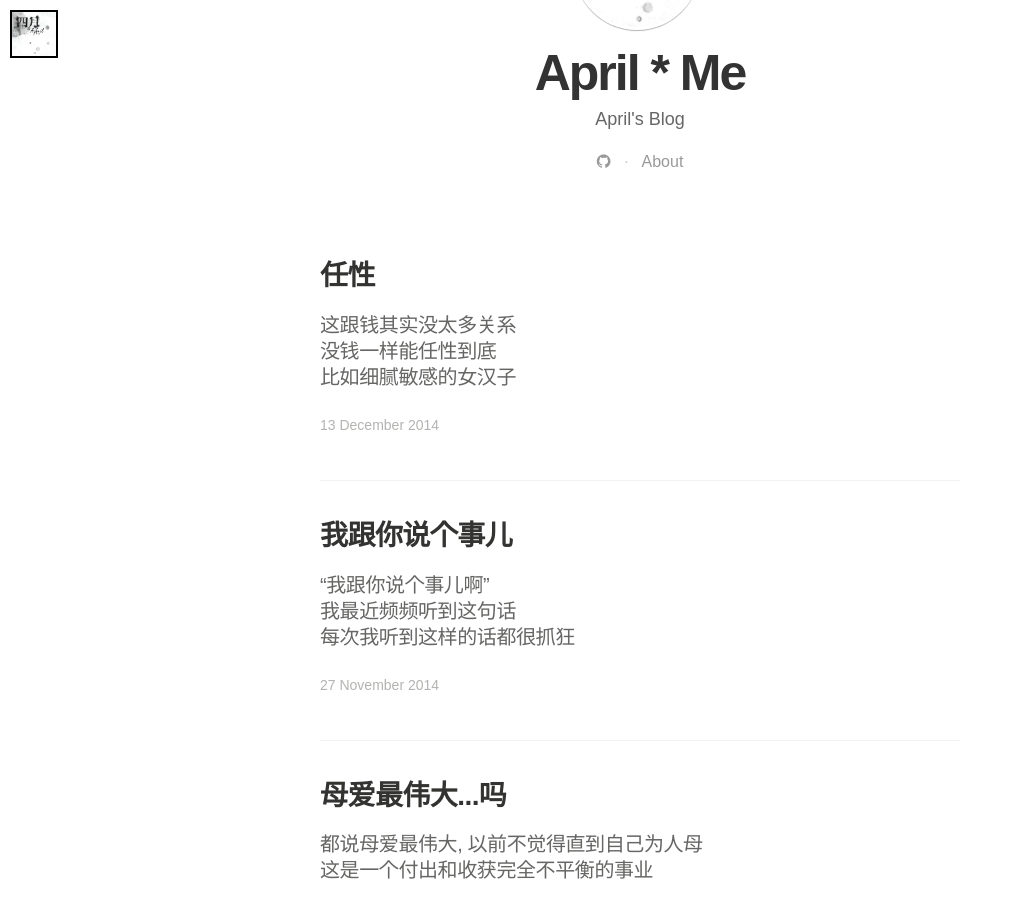
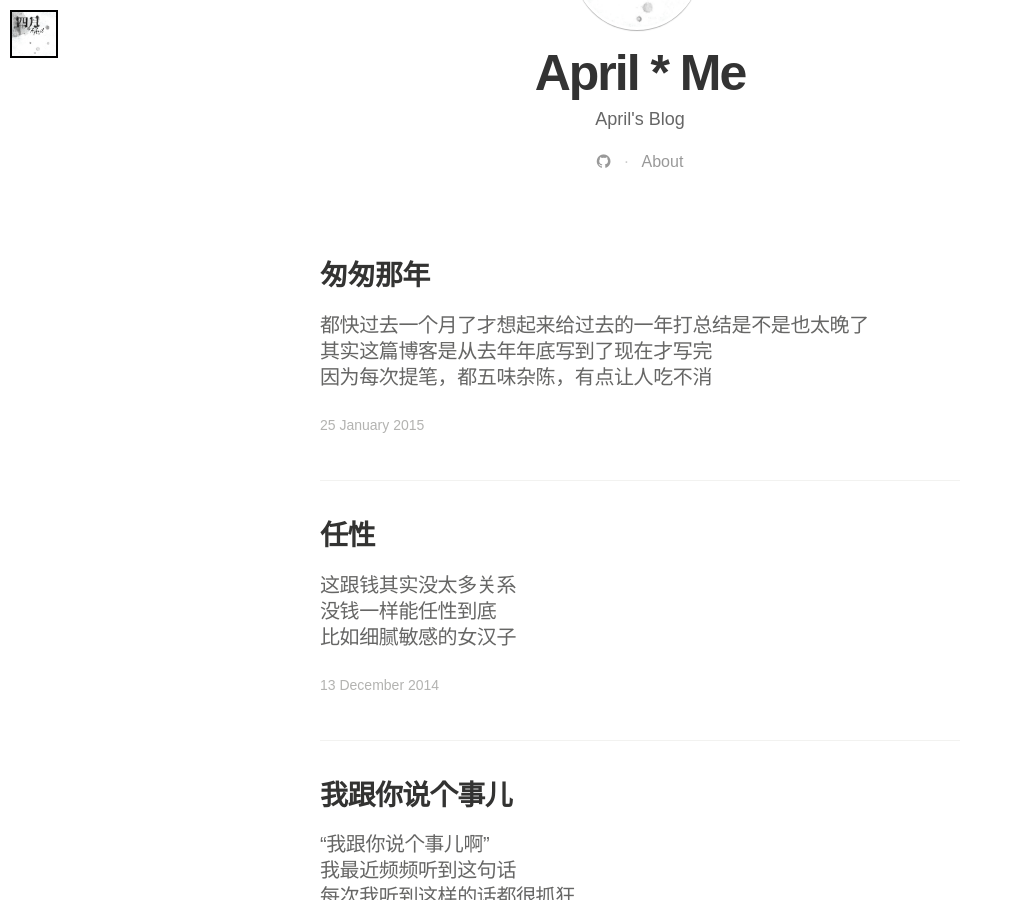
Before and after one commit to aprilnov/BlogSource, a Jekyll site: the page built from index.html, in a window 1280 px wide and 900 px high, scrolled down 486 px. Shown: the whole window, without its empty margins (0-1013 px from the left). Built offline with Jekyll 4.4.1, drawn with Linux system fonts in a browser that asks for light colours; nearby versions of some CDN libraries; some web fonts are replaced; Markdown is read by kramdown in place of the engine named in the settings; the list of posts is cut into pages by our own code; comment, search, counter and statistics services are not loaded.

Commit message:
new post

```diff
--- a/_includes/header.html
+++ b/_includes/header.html
@@ -2,7 +2,7 @@
 
 <a href="{{ site.url }}" rel="nofollow" class="logo-readium"><span class="logo" style="background-image: url({{ site.logo }})"></span></a>
 
-<!----><script type="text/javascript">
+<!--<script type="text/javascript">
 var _bdhmProtocol = (("https:" == document.location.protocol) ? " https://" : " http://");
 document.write(unescape("%3Cscript src='" + _bdhmProtocol + "hm.baidu.com/h.js%3F3b9e146c271cea7d0abd6bc48790a887' type='text/javascript'%3E%3C/script%3E"));
 </script>
@@ -16,6 +16,6 @@ document.write(unescape("%3Cscript src='" + _bdhmProtocol + "hm.baidu.com/h.js%3
   ga('create', 'UA-56431956-1', 'auto');
   ga('send', 'pageview');
 
-</script>
+</script>-->
 
 <!-- header end -->
--- /dev/null
+++ b/_posts/2015-01-25-passing-2014.markdown
@@ -0,0 +1,32 @@
+---
+layout: post
+title:  "匆匆那年"
+date:   2015-01-25 10:59:00
+categories: Mics
+tags: Mics
+image: /assets/article_images/2015-01-25-passing-2014/desktop.jpg
+---
+
+都快过去一个月了才想起来给过去的一年打总结是不是也太晚了
+其实这篇博客是从去年年底写到了现在才写完
+因为每次提笔，都五味杂陈，有点让人吃不消
+2014年，怎么说呢，大概是我度过的最孤独的一年，没有之一
+纵然有好多的新状况跟变化
+看上去温情，浓郁，应接不暇
+但心里却是有个黑洞，慢慢吞噬
+大部分人都会不解
+但我知道有的人能懂
+我拼了命的想要摆脱强大的引力
+几度真的想要放弃
+天知道这真的有多不容易
+
+当然有试着改善
+不过好像到头来也没有什么改变
+或许，是期待太高
+或许，是努力不够
+所以我还在坚持
+也让自己忙起来
+只希望如果我做好了万全的准备
+也许美好未来会在下一秒出现
+
+![](/assets/article_images/2015-01-25-passing-2014/footer.jpg)
```
Also changed, not shown: assets/article_images/2015-01-25-passing-2014/desktop.jpg (added), assets/article_images/2015-01-25-passing-2014/footer.jpg (added).
